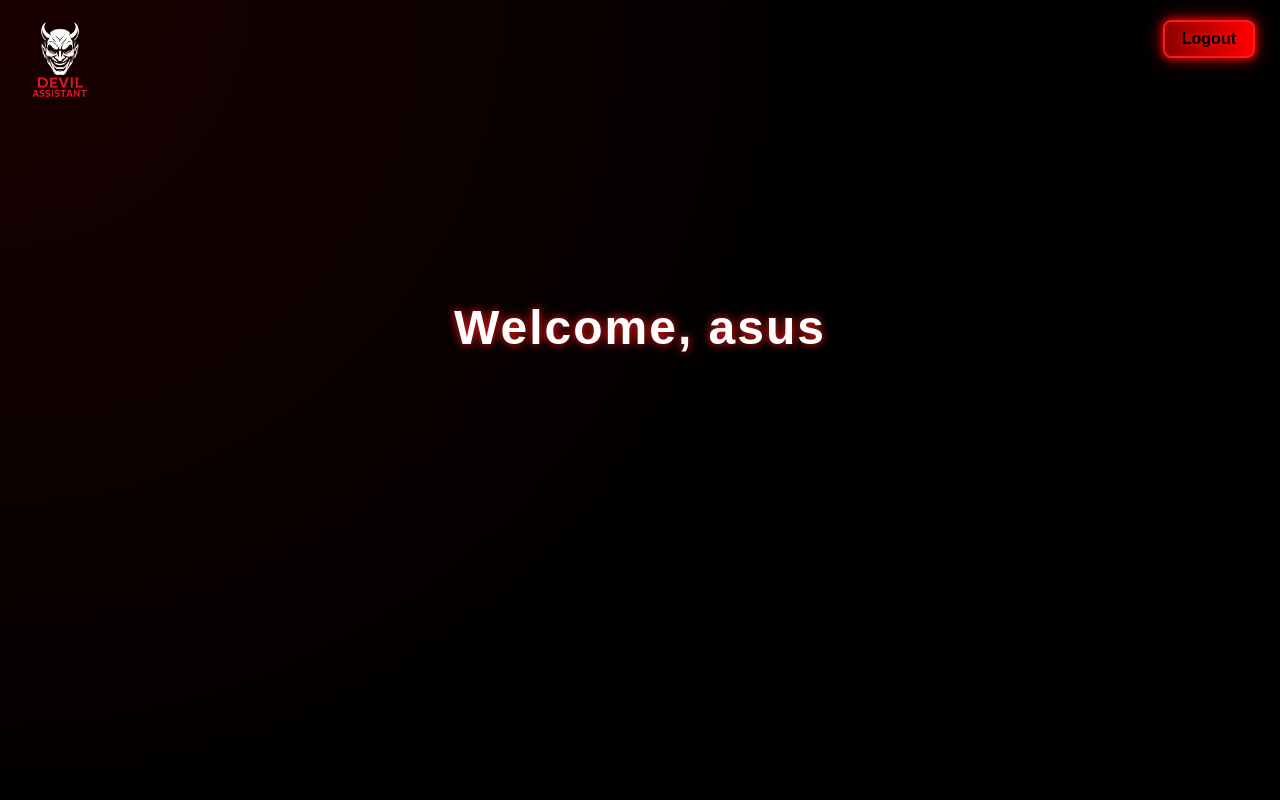
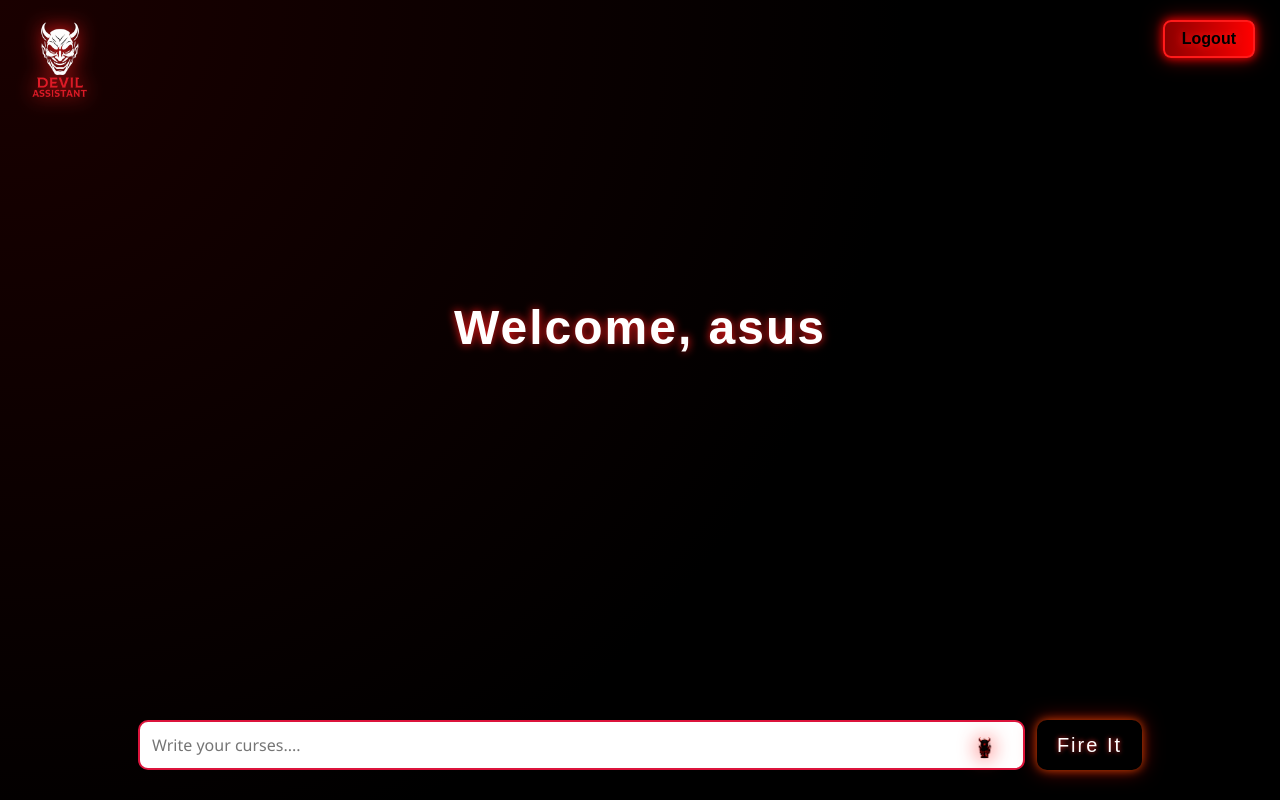
Before and after one commit to divyansh1539/personal-assistant, a Django app: page /index in a window 1280 px wide. Run offline with Django 5.2, Linux system fonts and the light colour scheme; a user stored in the database is signed in.

Commit message:
create the text part and making mike and soud effect on devil assiatant logo and changed css of lgout button

```diff
--- a/devil/static/images/script.js
+++ b/devil/static/images/script.js
@@ -31,3 +31,21 @@ window.addEventListener("DOMContentLoaded", () => {
       speechSynthesis.speak(msg);
     }
   });
+  const logo = document.getElementById('devilLogo');
+    const sound = document.getElementById('devilSound');
+
+    if (logo && sound) {
+        logo.addEventListener('mouseenter', () => {
+            sound.currentTime = 0;
+            sound.play().catch(err => {
+                console.log("Audio play failed:", err);
+            });
+        });
+
+        logo.addEventListener('mouseleave', () => {
+            sound.pause();
+            sound.currentTime = 0;
+        });
+    } else {
+        console.log("Logo or Sound element not found.");
+    }
--- a/devil/static/images/style.css
+++ b/devil/static/images/style.css
@@ -30,41 +30,44 @@ body {
   align-items: center;
   text-shadow: 0 0 10px #FF1A1A;
 }
-/* .logout-btn {
-  position: absolute;
-  top: 20px;
-  right: 25px;
-  padding: 10px 18px;
-  font-size: 14px;
-  font-weight: bold;
-  color: #ff0000;
-  background: rgba(0, 0, 0, 0.7);
-  border: 2px solid #ff0000;
-  border-radius: 10px;
-  text-decoration: none;
-  text-shadow: 0 0 5px #ff0000;
-  box-shadow: 0 0 10px rgba(255, 0, 0, 0.6), 0 0 20px rgba(255, 0, 0, 0.3);
-  transition: all 0.3s ease-in-out;
+.logo img{
+  transition: 0.3s ease-in-out;
+  filter: drop-shadow(0 0 10px #ff1a1a);
+}
+.logo:hover img {
+  animation: infernoDevil 1.2s ease-in-out forwards;
+  filter: drop-shadow(0 0 50px #ff0000) contrast(1.5) brightness(1.3) saturate(2.5);
+  transform: perspective(600px) rotateY(25deg) scale(1.25);
 }
 
-/* .logout-btn:hover {
-  transform: scale(1.1);
-  background-color: #f11414;
-  color: black;
-  text-shadow: none;
-  box-shadow: 0 0 10px #ff0000, 0 0 20px #ff0000;
-} */
-/* .logout-btn:hover {
-  animation: dangerShake 0.3s ease-in-out;
+
+@keyframes infernoDevil {
+  0% {
+    transform: perspective(600px) rotateY(0deg) scale(1);
+    filter: drop-shadow(0 0 5px #ff1a1a);
+  }
+  20% {
+    transform: perspective(600px) rotateY(15deg) scale(1.15) translateY(-5px);
+    filter: drop-shadow(0 0 30px #ff0000);
+  }
+  40% {
+    transform: perspective(600px) rotateY(-15deg) scale(1.2) translateY(5px);
+    filter: drop-shadow(0 0 40px #ff1a1a);
+  }
+  60% {
+    transform: perspective(600px) rotateY(10deg) scale(1.3) translateY(-3px);
+    filter: drop-shadow(0 0 60px #ff0000);
+  }
+  80% {
+    transform: perspective(600px) rotateY(-10deg) scale(1.23) translateY(3px);
+    filter: drop-shadow(0 0 70px #ff1a1a);
+  }
+  100% {
+    transform: perspective(600px) rotateY(0deg) scale(1.25) translateY(0px);
+    filter: drop-shadow(0 0 50px #ff0000);
+  }
 }
 
-@keyframes dangerShake {
-  0% { transform: translateX(0); }
-  25% { transform: translateX(-3px); }
-  50% { transform: translateX(3px); }
-  75% { transform: translateX(-3px); }
-  100% { transform: translateX(0); }
-} */
 
 .logout-btn {
   position: absolute;
@@ -98,8 +101,72 @@ body {
   75% { transform: translateX(-3px); }
   100% { transform: translateX(0); }
 }
+.chat-input-area{
+  display: flex;
+  text-align: center;
+  padding: 10px;
+  width: 80%;
+  gap: 12px;
+  position: absolute;
+  z-index: 999;
+  bottom: 20px;
 
+}
+.chat-input-area input{
+  flex: 1;
+  padding: 12px;
+  font-size: 16px;
+  font-weight: 500;
+  font-family: 'Segoe UI', Tahoma, Geneva, Verdana, sans-serif;
+  outline: none;
+  border-radius: 10px;
+  border: 2px solid crimson;
 
+}
+.chat-input-area button {
+  background:black;
+  color: #fff;
+  font-weight: 500;
+  font-size: 20px;
+  border: none ;
+  border-radius: 10px;
+  padding: 10px 20px;
+  letter-spacing: 2px;
+  text-shadow: 0 0 5px #ff2c2c;
+  box-shadow: 0 0 10px rgba(255, 94, 0, 0.7), 0 0 20px rgba(255, 0, 0, 0.5);
+  cursor: pointer;
+  transition: 0.3s ease-in-out;
+  position: relative;
+  overflow: hidden;
+  z-index: 1;
+}
+
+.chat-input-area button:hover {
+  background: linear-gradient(135deg, #ff1a00, #ffbb00);
+  box-shadow: 0 0 15px rgba(255, 0, 0, 0.8), 0 0 30px rgba(255, 150, 0, 0.6);
+  transform: scale(1.05);
+
+}
+
+.chat-input-area img {
+  position: absolute;
+  margin-left: 81%;
+  margin-top: 1%;
+  cursor: pointer;
+  height: 35px;
+  width: auto;
+  padding: 5px;
+  transition: 0.3s ease-in-out;
+  filter: drop-shadow(0 0 10px #ff1a1a);
+}
+
+.chat-input-area img:hover {
+  background-color: rgba(255, 0, 0, 0.1);
+  border-radius: 50%;
+  box-shadow: 0 0 12px #ff0000;
+  padding: 8px;
+  transform: scale(1.1);
+}
 
 
 
--- a/devil/templates/index.html
+++ b/devil/templates/index.html
@@ -12,9 +12,13 @@
 <body class="index-page">
     <a class="logout-btn" href="/">Logout</a>
 
-    <div class="logo" style="position:absolute; top: 20px; left: 20px;">
+    <div class="logo" id="devilLogo" style="position:absolute; top: 20px; left: 20px;">
         <img src="{% static 'images/devil_logo.png' %}" alt="logo" style="width: 80px; height: auto;">
     </div>
+    <audio id="devilSound" preload="auto">
+        <source src="{% static 'sounds/devil-laugh.mp3' %}" type="audio/mpeg">
+        Your browser does not support the audio element.
+    </audio>
 
     <div class="main-heading">
         {% if request.user.is_authenticated %}
@@ -25,6 +29,12 @@
 
         {% endif %}
     </div>
+    <div class="chat-input-area">
+        <input type="text" placeholder="Write your curses...." id="user-input">
+        <button id="killer-send-button">Fire It</button>
+        <img src="static/images/logo1.img.png" alt="">
+    </div>
+
     <script src="{% static 'images/script.js' %}"></script>
 
 
```
Also changed, not shown: db.sqlite3, devil/static/images/logo1.img.png (added), devil/static/images/mic.img.png (added), 1 other file.
